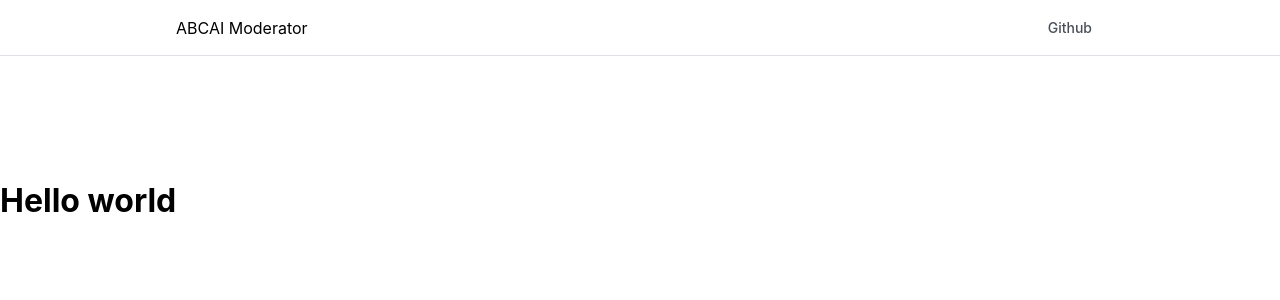
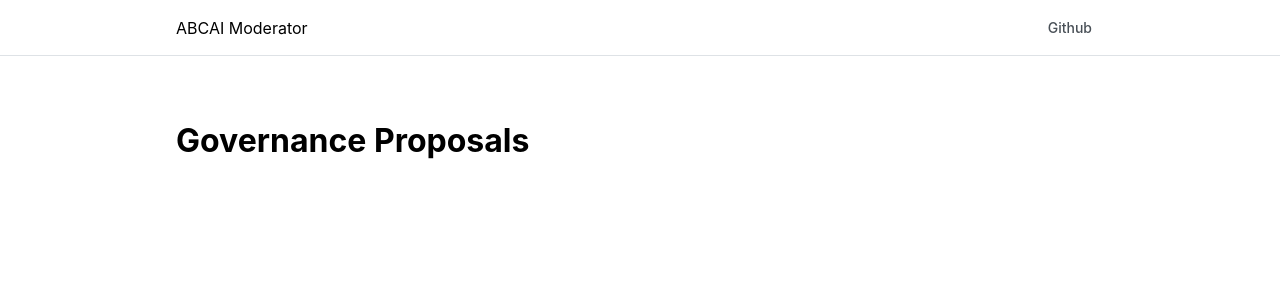
Before and after one commit to ABCai-moderator/app, a Next.js app: page / in a window 1280 px wide. Shown: the top 300 px of the page. Built offline with nearby package versions, Linux system fonts and the light colour scheme.

Commit message:
Basic design done

```diff
--- a/app/HeaderMenu.module.css
+++ b/app/HeaderMenu.module.css
@@ -1,6 +1,6 @@
 .header {
   height: rem(56px);
-  margin-bottom: rem(120px);
+  margin-bottom: rem(60px);
   background-color: var(--mantine-color-body);
   border-bottom: rem(1px) solid
     light-dark(var(--mantine-color-gray-3), var(--mantine-color-dark-4));
--- a/app/layout.tsx
+++ b/app/layout.tsx
@@ -1,6 +1,6 @@
 import "@mantine/core/styles.css";
 
-import { MantineProvider, ColorSchemeScript } from "@mantine/core";
+import { MantineProvider, ColorSchemeScript, Container } from "@mantine/core";
 import Navbar from "./navbar";
 
 export const metadata = {
@@ -21,7 +21,7 @@ export default function RootLayout({
       <body>
         <MantineProvider>
           <Navbar />
-          {children}
+          <Container size="md">{children}</Container>
         </MantineProvider>
       </body>
     </html>
--- a/app/navbar.tsx
+++ b/app/navbar.tsx
@@ -1,7 +1,6 @@
 "use client";
 
-import { Menu, Group, Center, Burger, Container } from "@mantine/core";
-import { useDisclosure } from "@mantine/hooks";
+import { Group, Container } from "@mantine/core";
 import classes from "./HeaderMenu.module.css";
 
 const links = [
@@ -9,8 +8,6 @@ const links = [
 ];
 
 export default function Navbar() {
-  const [opened, { toggle }] = useDisclosure(false);
-
   const items = links.map((link) => {
     return (
       <a key={link.label} href={link.link} className={classes.link}>
--- a/app/page.tsx
+++ b/app/page.tsx
@@ -1,7 +1,7 @@
 export default function Home() {
   return (
-    <main className="flex min-h-screen flex-col items-center justify-between p-24">
-      <h1>Hello world</h1>
+    <main>
+      <h1>Governance Proposals</h1>
     </main>
   );
 }
```
